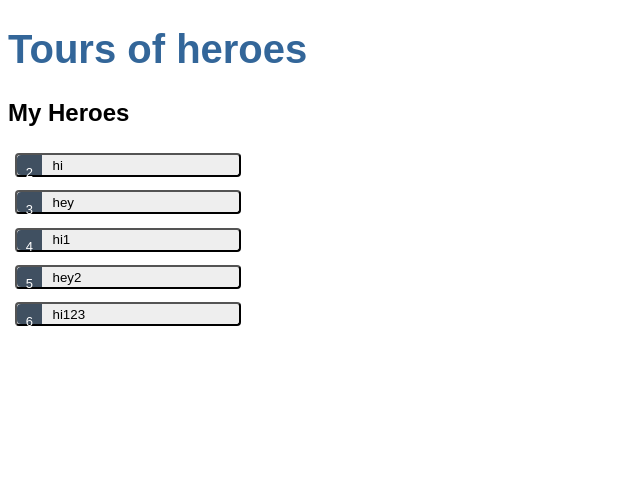
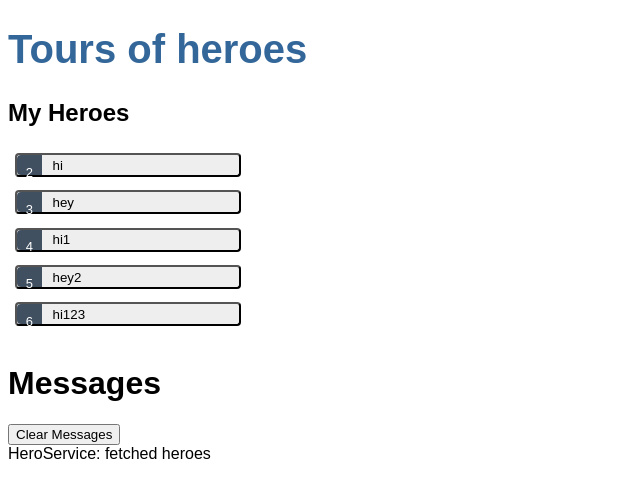
Before and after one commit to manishaverma15/angularTutorial, an Angular app: page / in a window 1280 px wide. Shown: the top 498 px of the page, without its empty margins (0-640 px from the left). Built offline with nearby package versions, Linux system fonts and the light colour scheme.

Commit message:
heroes project

```diff
--- a/src/app/app.component.html
+++ b/src/app/app.component.html
@@ -1,2 +1,3 @@
 <h1>{{title}}</h1>
 <app-heroes></app-heroes>
+<app-messages></app-messages>
--- a/src/app/app.module.ts
+++ b/src/app/app.module.ts
@@ -7,12 +7,14 @@
 import { HeroesComponent } from './heroes/heroes.component';
 import { HeroDetailComponent } from './hero-detail/hero-detail.component';
 import { HeroService } from './hero.service';
+import { MessagesComponent } from './messages/messages.component';
 
 @NgModule({
   declarations: [
     AppComponent,
     HeroesComponent,
-    HeroDetailComponent
+    HeroDetailComponent,
+    MessagesComponent
   ],
   imports: [
     BrowserModule,
--- a/src/app/hero.service.ts
+++ b/src/app/hero.service.ts
@@ -1,15 +1,19 @@
 import { Injectable } from '@angular/core';
 import { Hero } from './hero';
 import { HEROES } from './mock-heros';
+import { Observable, of } from 'rxjs';
+import { MessageService } from './message.service';
 
 @Injectable({
   providedIn: 'root'
 })
 
 export class HeroService {
-  constructor() { }
+  constructor(private messageService: MessageService) { }
 
-  getHeroes(): Hero[] {
-    return HEROES;
+  getHeroes(): Observable<Hero[]> {
+    const heroes = of(HEROES);
+    this.messageService.add('HeroService: fetched heroes');
+    return heroes;
   }
 }
--- a/src/app/heroes/heroes.component.ts
+++ b/src/app/heroes/heroes.component.ts
@@ -1,7 +1,7 @@
 import { Component, OnInit } from '@angular/core';
 import { HeroService } from '../hero.service';
 import { Hero } from '../hero';
-
+import { MessageService } from '../message.service';
 @Component({
   selector: 'app-heroes',
   templateUrl: './heroes.component.html',
@@ -13,7 +13,7 @@
   selectedHero?: Hero;
   // here ? is used because selectedHero is optional.
 
-  constructor(private heroService: HeroService) { }
+  constructor(private heroService: HeroService, private messageService: MessageService) { }
 
   ngOnInit(): void {
     this.getHeroes();
@@ -21,9 +21,10 @@
 
   onSelect(hero: Hero): void {
     this.selectedHero = hero;
+    this.messageService.add(`HeroesComponent: Selected hero id=${hero.id}`);
   }
 
   getHeroes(): void {
-    this.heroes = this.heroService.getHeroes();
+    this.heroService.getHeroes().subscribe(heroes => this.heroes = heroes);
   }
 }
--- /dev/null
+++ b/src/app/message.service.ts
@@ -0,0 +1,16 @@
+import { Injectable } from '@angular/core';
+
+@Injectable({
+  providedIn: 'root',
+})
+export class MessageService {
+  messages: string[] = [];
+
+  add(message: string) {
+    this.messages.push(message);
+  }
+
+  clear() {
+    this.messages = [];
+  }
+}
--- /dev/null
+++ b/src/app/messages/messages.component.html
@@ -0,0 +1,7 @@
+<div *ngIf="messageService.messages.length">
+
+    <h1>Messages</h1>
+    <button class="clear" (click)="messageService.clear()"> Clear Messages </button>
+    <div *ngFor="let message of messageService.messages "> {{message}} </div>
+
+</div>
--- /dev/null
+++ b/src/app/messages/messages.component.ts
@@ -0,0 +1,15 @@
+import { Component, OnInit } from '@angular/core';
+import { MessageService } from '../message.service';
+@Component({
+  selector: 'app-messages',
+  templateUrl: './messages.component.html',
+  styleUrls: ['./messages.component.sass']
+})
+export class MessagesComponent implements OnInit {
+
+  constructor(public messageService: MessageService) { }
+
+  ngOnInit(): void {
+  }
+
+}
```
Also changed, not shown: src/app/messages/messages.component.sass (added), 2 other files (tests, documents, lock files or other folders).
